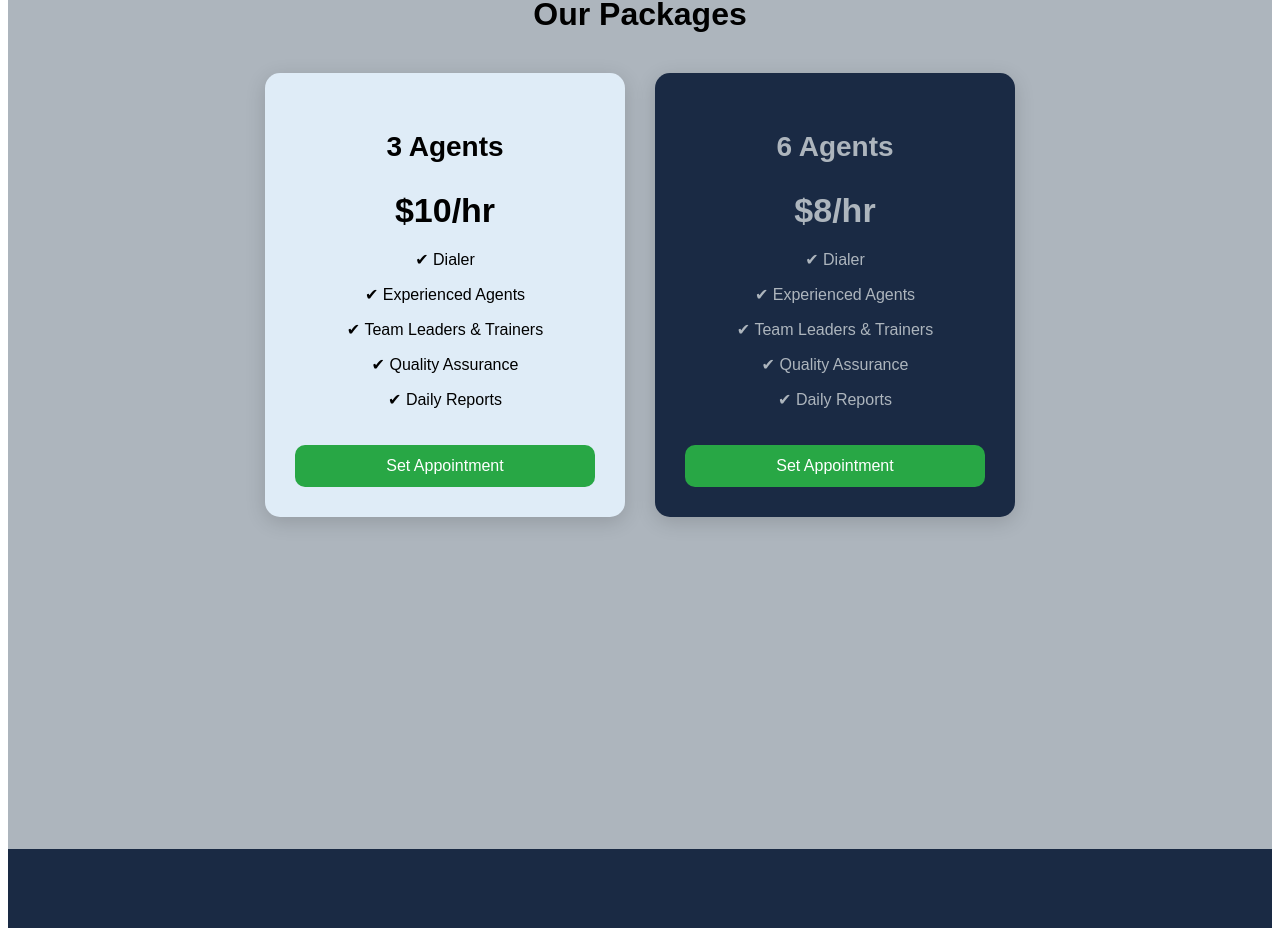
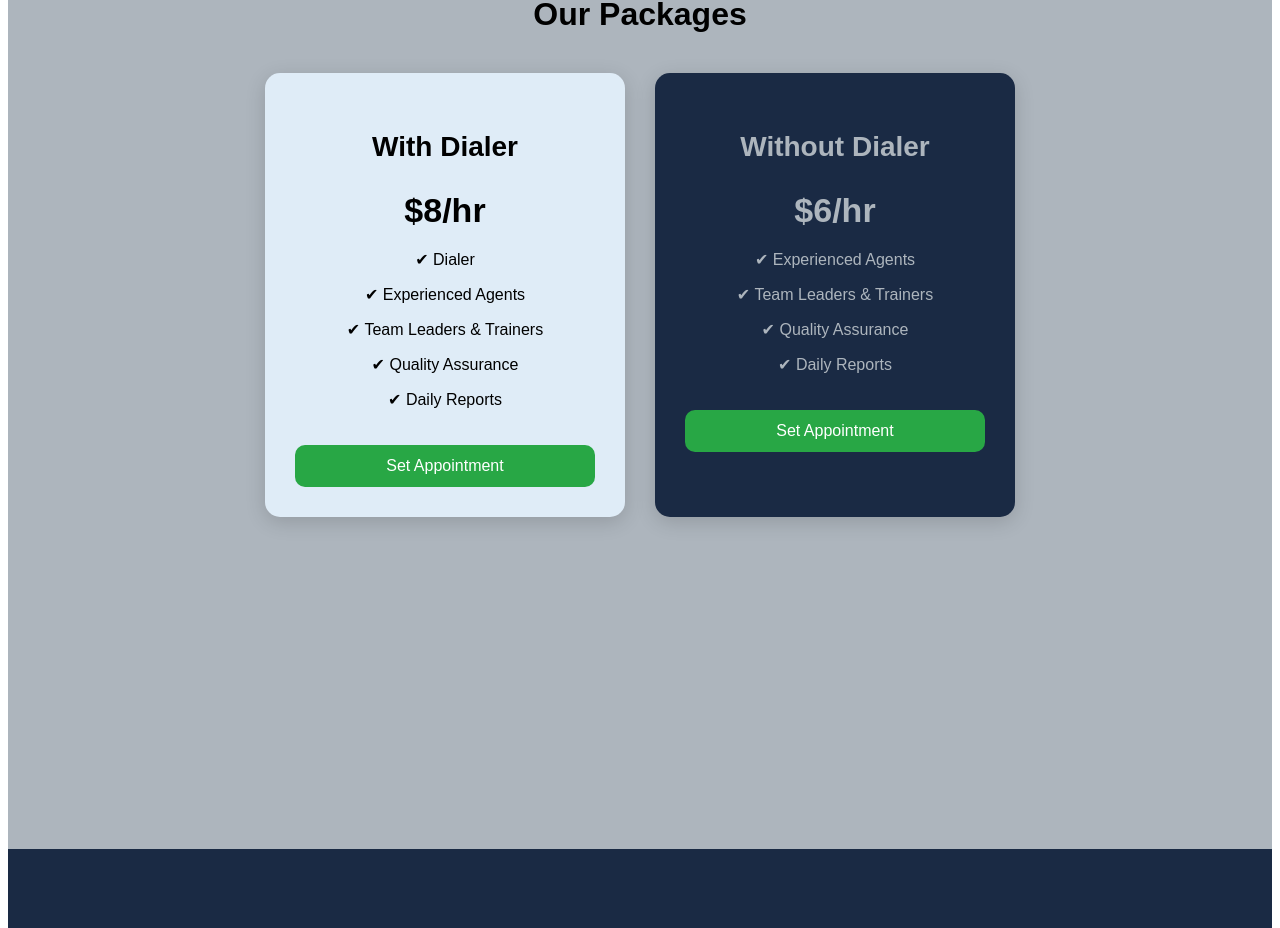
Before and after one commit to primereachsolutions23/primereach-website2-main, a React (Vite) app: page / in a window 1280 px wide. Shown: the part 2039-2967 px from the top of the page. Built offline with nearby package versions, Linux system fonts and the light colour scheme.

Commit message:
force update

```diff
--- a/src/App.jsx
+++ b/src/App.jsx
@@ -208,8 +208,8 @@ export default function App() {
                   color: "black",
                 }}
               >
-                <h3 style={{ fontSize: "28px", marginBottom: "10px" }}>3 Agents</h3>
-                <h2 style={{ fontSize: "34px", marginBottom: "20px" }}>$10/hr</h2>
+                <h3 style={{ fontSize: "28px", marginBottom: "10px" }}>With Dialer</h3>
+                <h2 style={{ fontSize: "34px", marginBottom: "20px" }}>$8/hr</h2>
                 <p>✔ Dialer</p>
                 <p>✔ Experienced Agents</p>
                 <p>✔ Team Leaders & Trainers</p>
@@ -252,9 +252,8 @@ export default function App() {
                   color: "#adb5bd",
                 }}
               >
-                <h3 style={{ fontSize: "28px", marginBottom: "10px" }}>6 Agents</h3>
-                <h2 style={{ fontSize: "34px", marginBottom: "20px" }}>$8/hr</h2>
-                <p>✔ Dialer</p>
+                <h3 style={{ fontSize: "28px", marginBottom: "10px" }}>Without Dialer</h3>
+                <h2 style={{ fontSize: "34px", marginBottom: "20px" }}>$6/hr</h2>
                 <p>✔ Experienced Agents</p>
                 <p>✔ Team Leaders & Trainers</p>
                 <p>✔ Quality Assurance</p>
```
